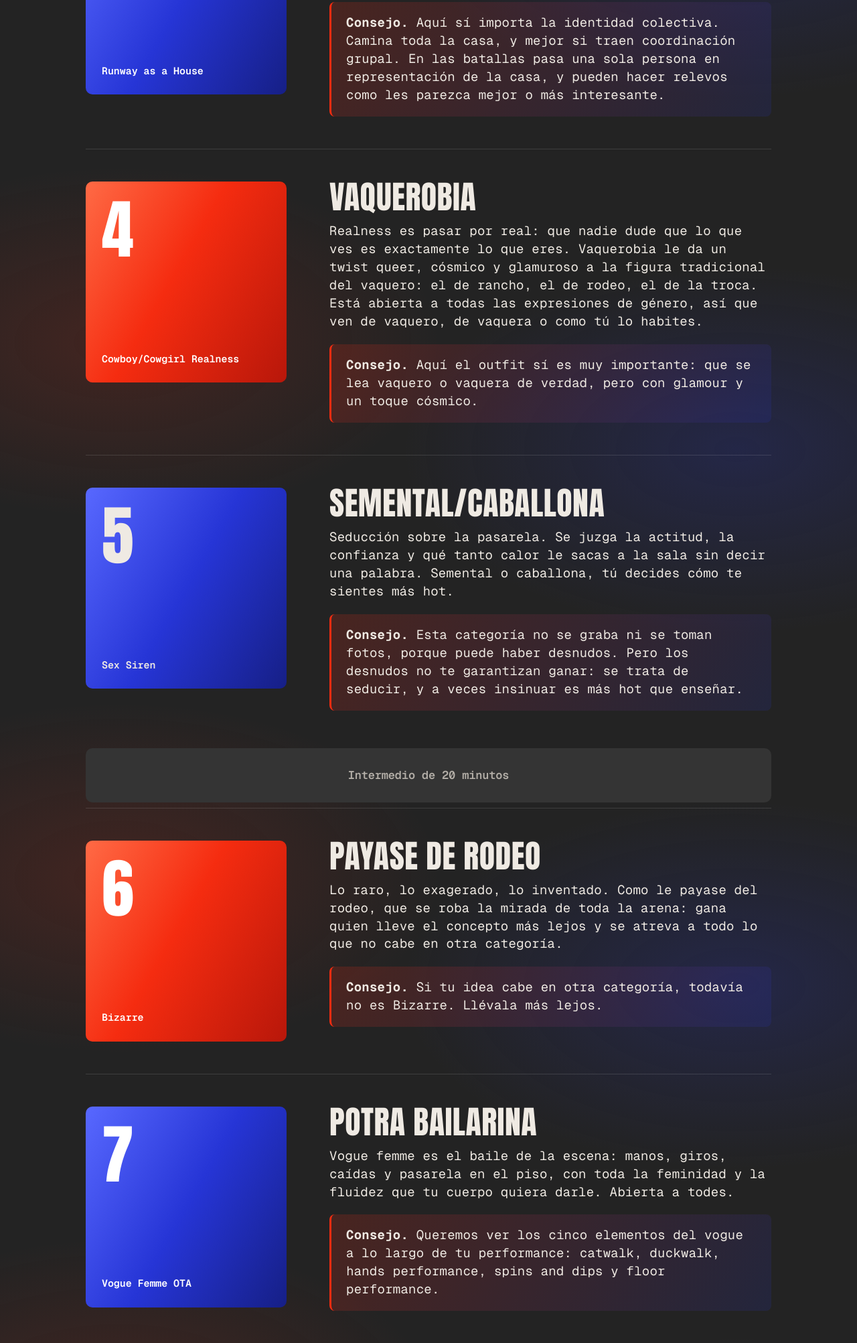
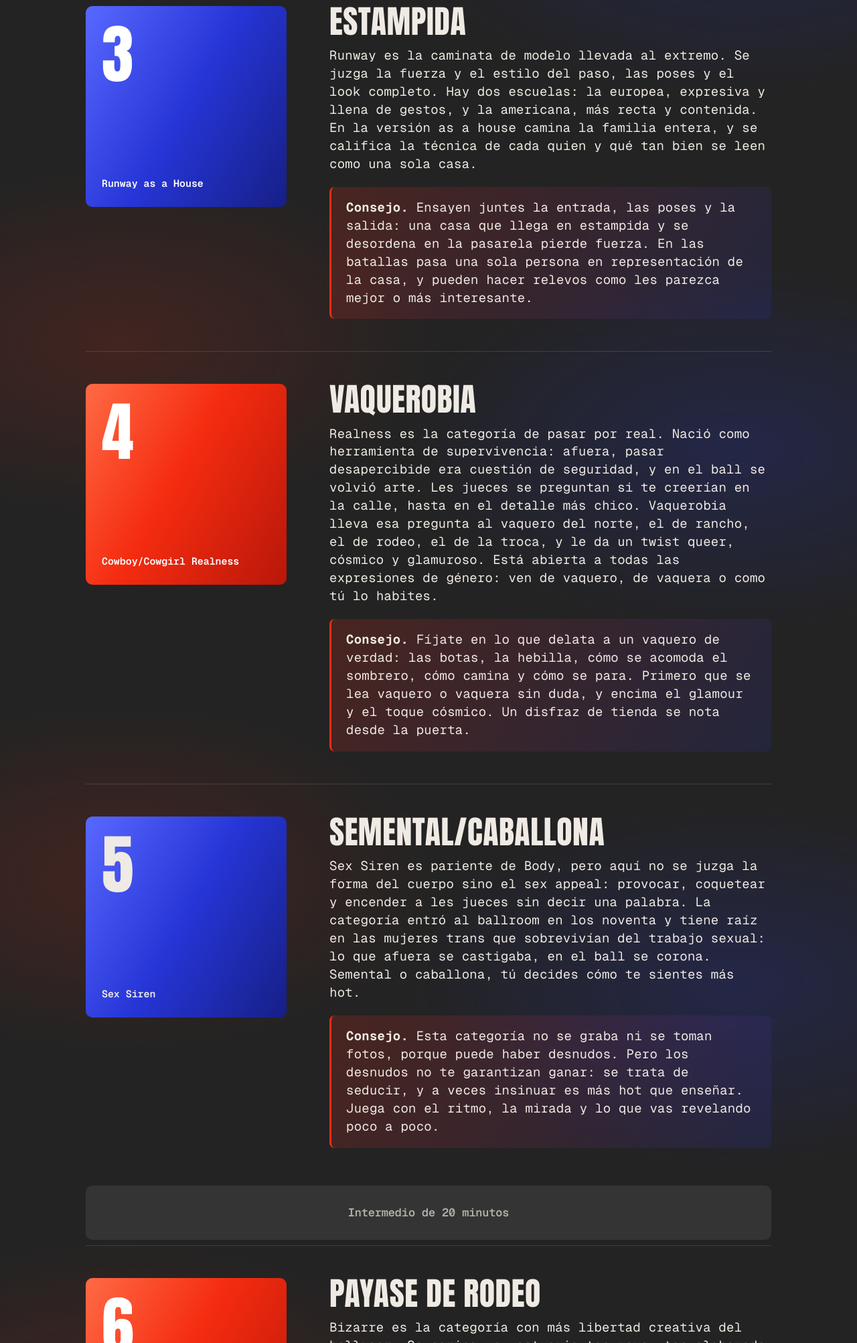
Before and after one commit to aprilcosmic/houseofcosmic.com, a plain HTML site: page categorias.html in a window 1280 px wide. Shown: the part 2225-4230 px from the top of the page at 67% size. Drawn offline with Linux system fonts and the light colour scheme.

Commit message:
Reescribe descripciones y consejos de categorías con más contexto de ballroom
Co-Authored-By: Claude Opus 5.5 <noreply@anthropic.com>
Claude-Session: https://claude.ai/code/session_01UkPY19yqjwjBGLC83VqcjM

```diff
--- a/categorias.html
+++ b/categorias.html
@@ -69,8 +69,8 @@
           <div>
             <h2>Faces Hold 'Em</h2>
             <div class="prosa">
-              <p>Aquí no se camina el outfit, se camina la cara. Les jueces miran de cerca: estructura, piel, expresión y cómo vendes tu rostro como la mejor carta de la mesa.</p>
-              <p class="consejo"><strong>Consejo.</strong> Gana quien mejor lo venda, no solo quien tenga el rostro más bonito.</p>
+              <p>En Face se juzga la cara como si fuera portada de revista. Les jueces la ven de cerca y revisan ojos, nariz, labios, dientes, piel y estructura. Por tradición se camina con poco maquillaje, porque se califica tu rostro y no el contorno. Pero no basta con tenerla: hay que venderla con ángulos, con las manos y con una mirada que no suelta a nadie, como quien juega sus cartas sin parpadear.</p>
+              <p class="consejo"><strong>Consejo.</strong> Ensaya frente al espejo o la cámara hasta conocer tus mejores ángulos. Acércate a cada jueze, enmarca la cara con las manos sin taparla y, si tu sonrisa es tu mejor carta, enséñala. Cara de póker sí, cara aburrida no.</p>
             </div>
           </div>
         </article>
@@ -79,8 +79,8 @@
           <div>
             <h2>Estampida</h2>
             <div class="prosa">
-              <p>La casa camina junta. Se juzga a la familia completa: coordinación, concepto compartido y qué tan bien se ven como un solo cuerpo en la pasarela.</p>
-              <p class="consejo"><strong>Consejo.</strong> Aquí sí importa la identidad colectiva. Camina toda la casa, y mejor si traen coordinación grupal. En las batallas pasa una sola persona en representación de la casa, y pueden hacer relevos como les parezca mejor o más interesante.</p>
+              <p>Runway es la caminata de modelo llevada al extremo. Se juzga la fuerza y el estilo del paso, las poses y el look completo. Hay dos escuelas: la europea, expresiva y llena de gestos, y la americana, más recta y contenida. En la versión as a house camina la familia entera, y se califica la técnica de cada quien y qué tan bien se leen como una sola casa.</p>
+              <p class="consejo"><strong>Consejo.</strong> Ensayen juntes la entrada, las poses y la salida: una casa que llega en estampida y se desordena en la pasarela pierde fuerza. En las batallas pasa una sola persona en representación de la casa, y pueden hacer relevos como les parezca mejor o más interesante.</p>
             </div>
           </div>
         </article>
@@ -89,8 +89,8 @@
           <div>
             <h2>Vaquerobia</h2>
             <div class="prosa">
-              <p>Realness es pasar por real: que nadie dude que lo que ves es exactamente lo que eres. Vaquerobia le da un twist queer, cósmico y glamuroso a la figura tradicional del vaquero: el de rancho, el de rodeo, el de la troca. Está abierta a todas las expresiones de género, así que ven de vaquero, de vaquera o como tú lo habites.</p>
-              <p class="consejo"><strong>Consejo.</strong> Aquí el outfit sí es muy importante: que se lea vaquero o vaquera de verdad, pero con glamour y un toque cósmico.</p>
+              <p>Realness es la categoría de pasar por real. Nació como herramienta de supervivencia: afuera, pasar desapercibide era cuestión de seguridad, y en el ball se volvió arte. Les jueces se preguntan si te creerían en la calle, hasta en el detalle más chico. Vaquerobia lleva esa pregunta al vaquero del norte, el de rancho, el de rodeo, el de la troca, y le da un twist queer, cósmico y glamuroso. Está abierta a todas las expresiones de género: ven de vaquero, de vaquera o como tú lo habites.</p>
+              <p class="consejo"><strong>Consejo.</strong> Fíjate en lo que delata a un vaquero de verdad: las botas, la hebilla, cómo se acomoda el sombrero, cómo camina y cómo se para. Primero que se lea vaquero o vaquera sin duda, y encima el glamour y el toque cósmico. Un disfraz de tienda se nota desde la puerta.</p>
             </div>
           </div>
         </article>
@@ -99,8 +99,8 @@
           <div>
             <h2>Semental/Caballona</h2>
             <div class="prosa">
-              <p>Seducción sobre la pasarela. Se juzga la actitud, la confianza y qué tanto calor le sacas a la sala sin decir una palabra. Semental o caballona, tú decides cómo te sientes más hot.</p>
-              <p class="consejo"><strong>Consejo.</strong> Esta categoría no se graba ni se toman fotos, porque puede haber desnudos. Pero los desnudos no te garantizan ganar: se trata de seducir, y a veces insinuar es más hot que enseñar.</p>
+              <p>Sex Siren es pariente de Body, pero aquí no se juzga la forma del cuerpo sino el sex appeal: provocar, coquetear y encender a les jueces sin decir una palabra. La categoría entró al ballroom en los noventa y tiene raíz en las mujeres trans que sobrevivían del trabajo sexual: lo que afuera se castigaba, en el ball se corona. Semental o caballona, tú decides cómo te sientes más hot.</p>
+              <p class="consejo"><strong>Consejo.</strong> Esta categoría no se graba ni se toman fotos, porque puede haber desnudos. Pero los desnudos no te garantizan ganar: se trata de seducir, y a veces insinuar es más hot que enseñar. Juega con el ritmo, la mirada y lo que vas revelando poco a poco.</p>
             </div>
           </div>
         </article>
@@ -110,8 +110,8 @@
           <div>
             <h2>Payase de Rodeo</h2>
             <div class="prosa">
-              <p>Lo raro, lo exagerado, lo inventado. Como le payase del rodeo, que se roba la mirada de toda la arena: gana quien lleve el concepto más lejos y se atreva a todo lo que no cabe en otra categoría.</p>
-              <p class="consejo"><strong>Consejo.</strong> Si tu idea cabe en otra categoría, todavía no es Bizarre. Llévala más lejos.</p>
+              <p>Bizarre es la categoría con más libertad creativa del ballroom. Se camina un vestuario tan raro, tan elaborado y tan de otro mundo que dejas de parecer humane. Les jueces califican la creatividad, el concepto y la construcción, y que todo aguante la pasarela completa. Como le payase del rodeo, que se roba la mirada de toda la arena, gana quien se atreva a llevar la idea más lejos.</p>
+              <p class="consejo"><strong>Consejo.</strong> Ensaya con el look puesto: si algo se cae o se rompe a media pasarela, cuenta en contra. Y si tu idea cabe en otra categoría, todavía no es Bizarre. Llévala más lejos.</p>
             </div>
           </div>
         </article>
@@ -120,8 +120,8 @@
           <div>
             <h2>Potra Bailarina</h2>
             <div class="prosa">
-              <p>Vogue femme es el baile de la escena: manos, giros, caídas y pasarela en el piso, con toda la feminidad y la fluidez que tu cuerpo quiera darle. Abierta a todes.</p>
-              <p class="consejo"><strong>Consejo.</strong> Queremos ver los cinco elementos del vogue a lo largo de tu performance: catwalk, duckwalk, hands performance, spins and dips y floor performance.</p>
+              <p>Vogue femme nació en los noventa, a partir del Old Way y el New Way, y exagera la feminidad con influencias de ballet, jazz y danza moderna. Se baila en dos estilos: dramatics, con trucos, velocidad y riesgo, y soft, con un flujo suave entre movimientos. Se juzgan cinco elementos: catwalk, la caminata con cadera y piernas cruzadas; duckwalk, en cuclillas sobre los talones avanzando a ritmo; hands, las manos que cuentan una historia; floor performance, el trabajo en el piso; y spins and dips, giros y caídas que aterrizan en el acento de la música. Abierta a todes.</p>
+              <p class="consejo"><strong>Consejo.</strong> Los cinco elementos tienen que aparecer, pero lo que separa a quien gana es la música: cae en los acentos, sobre todo con el dip. Y se dice dip, no death drop. Si todavía no lo dominas, mejor transiciones limpias al piso que una caída arriesgada.</p>
             </div>
           </div>
         </article>
@@ -130,7 +130,8 @@
           <div>
             <h2>Queen of the Rodeo</h2>
             <div class="prosa">
-              <p>La categoría drag de la noche: una canción, un escenario y tu mejor interpretación. Es la categoría que pide registro previo, porque tiene lugares limitados.</p>
+              <p>La categoría drag de la noche viene de la tradición del lipsync más que del ballroom. Por décadas, el drag tomó prestada la voz de divas, cantantes de Broadway y estrellas del cine para decir lo que no se podía decir en voz propia. Se juzga la precisión de cada palabra, la interpretación y que look, canción y performance cuenten la misma historia. Es la categoría que pide registro previo, porque tiene lugares limitados.</p>
+              <p class="consejo"><strong>Consejo.</strong> Apréndete cada palabra, cada respiración y cada pausa. Después decide qué historia cuentas con esa canción: a veces gana quien le cambia el sentido, no quien la copia.</p>
             <p><a class="boton" href="#" aria-disabled="true">Registro muy pronto</a></p>
             </div>
           </div>
```
